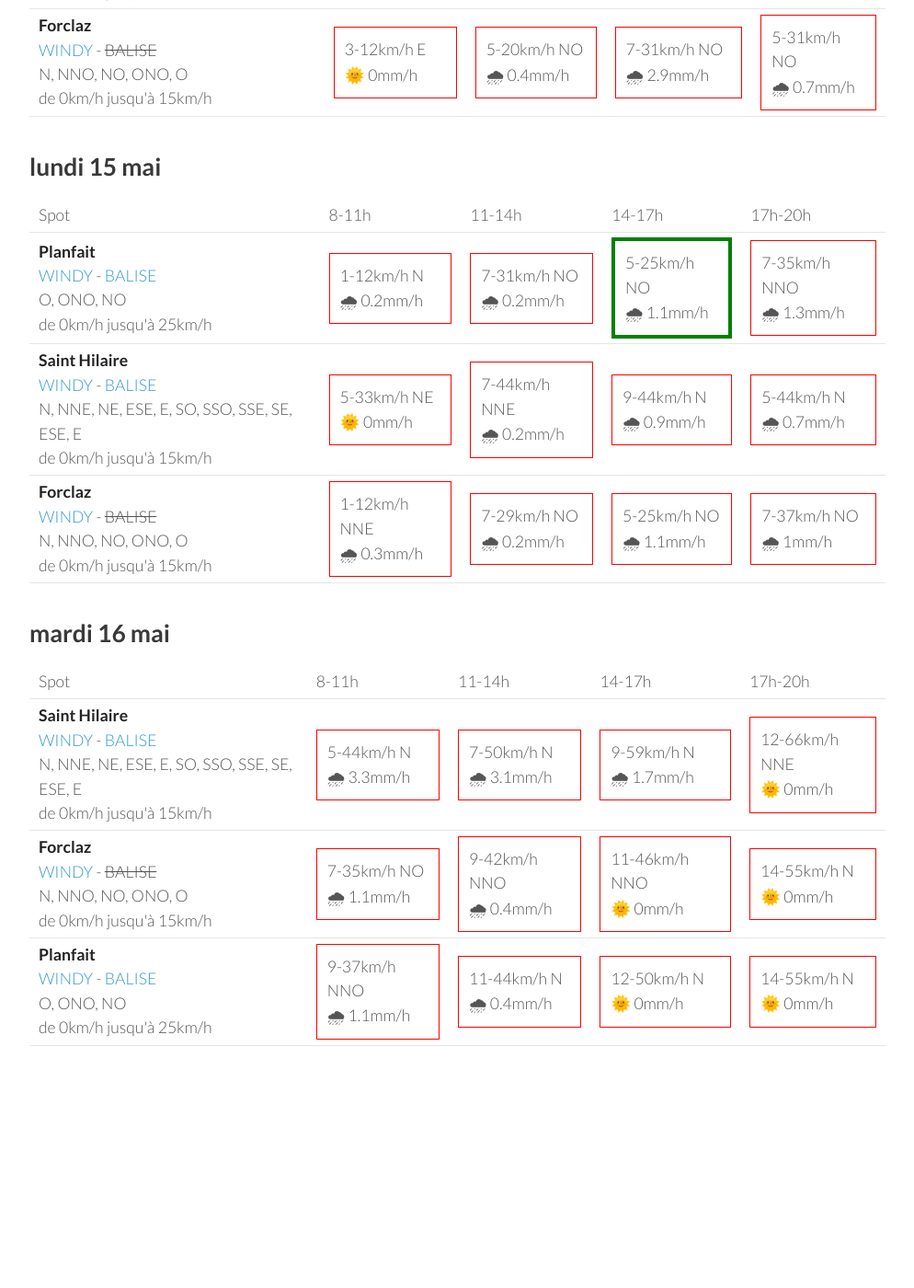
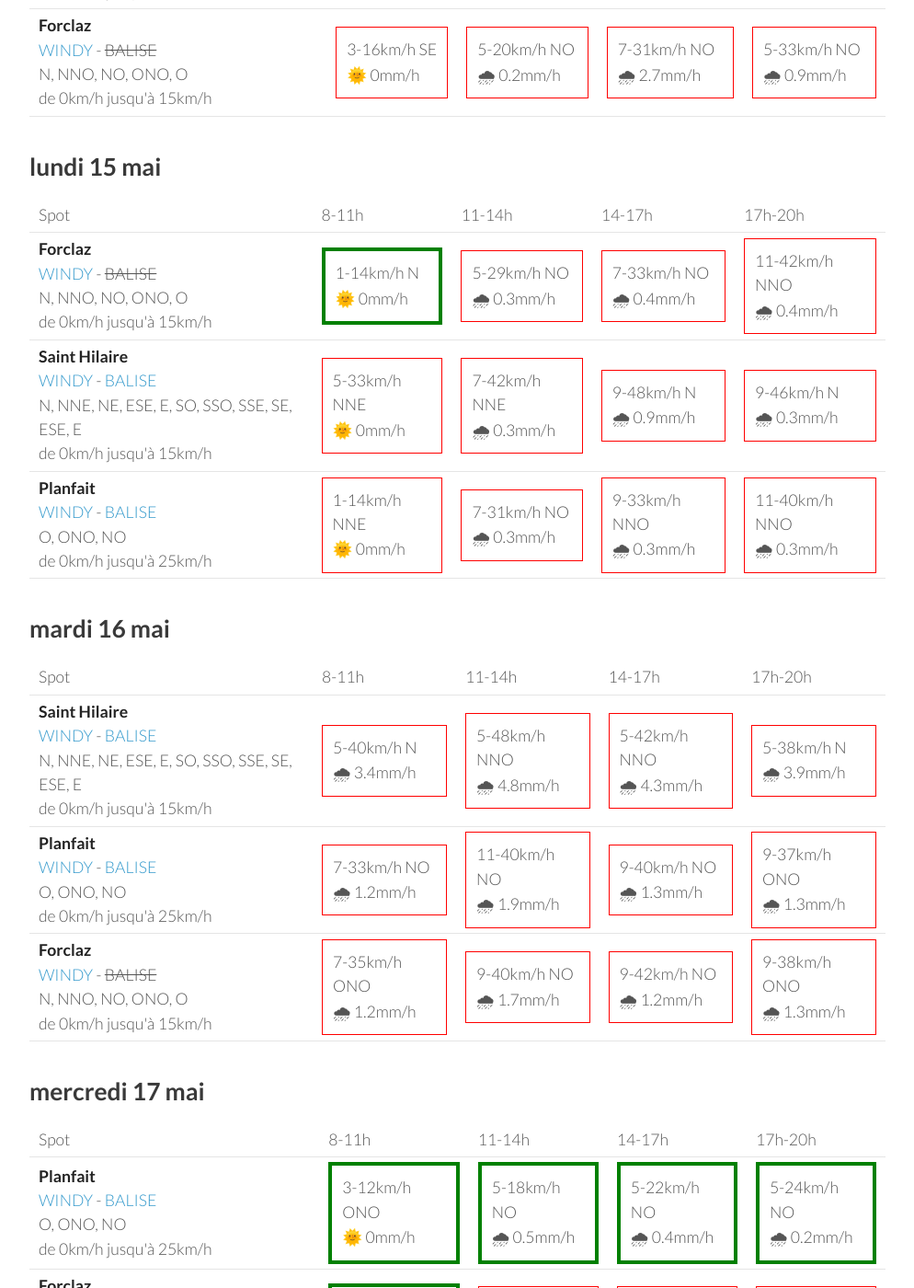
Before and after one commit to parapente-dans-le-nord/parapente-dans-le-nord.github.io, a Jekyll site: the page built from alpes_nord.markdown, in a window 1280 px wide and 1400 px high, scrolled down 1635 px. Shown: the whole window at 92% size, without its empty margins (26-1020 px from the left). Built offline with Jekyll 4.4.1, drawn with Linux system fonts in a browser that asks for light colours; before the commit the page ends 2900 px from its top, so only the background shows below that; some of the changed text lies outside the part shown.

Commit message:
update index.markdown

```diff
--- a/alpes_nord.markdown
+++ b/alpes_nord.markdown
@@ -116,30 +116,30 @@ page mise à jour le vendredi 12 mai 06:26
 <tr>
         <td><strong>Planfait</strong><br><a href="https://windy.com/45.853/6.223?45.415,6.223,8">WINDY</a> - <span class=""><a href="https://www.openwindmap.org/PP496">BALISE</a> </span><br> <span class="vent-favorable">O, ONO, NO</span><br><span class="force-vent">de 0km/h jusqu'à 25km/h</span> </td>
 
-            <td><div class="not-flyable"><p>1-12km/h E</p><p>🌞 0mm/h</p></div></td>
-            <td><div class="flyable"><p>5-20km/h NO</p><p>🌧 0.5mm/h</p></div></td>
-            <td><div class="not-flyable"><p>7-29km/h NO</p><p>🌧 2.8mm/h</p></div></td>
-            <td><div class="not-flyable"><p>5-29km/h NO</p><p>🌧 0.7mm/h</p></div></td>
+            <td><div class="not-flyable"><p>1-16km/h SE</p><p>🌞 0mm/h</p></div></td>
+            <td><div class="flyable"><p>5-20km/h NO</p><p>🌧 0.3mm/h</p></div></td>
+            <td><div class="not-flyable"><p>7-29km/h NNO</p><p>🌧 1.9mm/h</p></div></td>
+            <td><div class="not-flyable"><p>7-33km/h NO</p><p>🌧 0.9mm/h</p></div></td>
 
 
     </tr>
 <tr>
         <td><strong>Saint Hilaire</strong><br><a href="https://windy.com/45.307/5.888?45.087,5.889,9,m:eUFagkX">WINDY</a> - <span class=""><a href="http://www.balisemeteo.com/balise.php?idBalise=61">BALISE</a> </span><br> <span class="vent-favorable">N, NNE, NE, ESE, E, SO, SSO, SSE, SE, ESE, E</span><br><span class="force-vent">de 0km/h jusqu'à 15km/h</span> </td>
 
-            <td><div class="not-flyable"><p>1-16km/h NNE</p><p>🌞 0mm/h</p></div></td>
-            <td><div class="not-flyable"><p>3-24km/h NO</p><p>🌧 0.2mm/h</p></div></td>
-            <td><div class="not-flyable"><p>3-27km/h ONO</p><p>🌧 1.9mm/h</p></div></td>
-            <td><div class="not-flyable"><p>1-33km/h N</p><p>🌧 4.2mm/h</p></div></td>
+            <td><div class="not-flyable"><p>3-20km/h NE</p><p>🌞 0mm/h</p></div></td>
+            <td><div class="not-flyable"><p>5-27km/h N</p><p>🌧 0.3mm/h</p></div></td>
+            <td><div class="not-flyable"><p>5-29km/h NO</p><p>🌧 1.2mm/h</p></div></td>
+            <td><div class="not-flyable"><p>3-35km/h NNE</p><p>🌧 4.3mm/h</p></div></td>
 
 
     </tr>
 <tr>
         <td><strong>Forclaz</strong><br><a href="https://windy.com/45.814/6.247?45.375,6.246,8,m:eVwaglz">WINDY</a> - <span class="no-balise"> BALISE </span><br> <span class="vent-favorable">N, NNO, NO, ONO, O</span><br><span class="force-vent">de 0km/h jusqu'à 15km/h</span> </td>
 
-            <td><div class="not-flyable"><p>3-12km/h E</p><p>🌞 0mm/h</p></div></td>
-            <td><div class="not-flyable"><p>5-20km/h NO</p><p>🌧 0.4mm/h</p></div></td>
-            <td><div class="not-flyable"><p>7-31km/h NO</p><p>🌧 2.9mm/h</p></div></td>
-            <td><div class="not-flyable"><p>5-31km/h NO</p><p>🌧 0.7mm/h</p></div></td>
+            <td><div class="not-flyable"><p>3-16km/h SE</p><p>🌞 0mm/h</p></div></td>
+            <td><div class="not-flyable"><p>5-20km/h NO</p><p>🌧 0.2mm/h</p></div></td>
+            <td><div class="not-flyable"><p>7-31km/h NO</p><p>🌧 2.7mm/h</p></div></td>
+            <td><div class="not-flyable"><p>5-33km/h NO</p><p>🌧 0.9mm/h</p></div></td>
 
 
     </tr>
@@ -160,32 +160,32 @@ page mise à jour le vendredi 12 mai 06:26
       <td>17h-20h</td>
     </tr>
 <tr>
-        <td><strong>Planfait</strong><br><a href="https://windy.com/45.853/6.223?45.415,6.223,8">WINDY</a> - <span class=""><a href="https://www.openwindmap.org/PP496">BALISE</a> </span><br> <span class="vent-favorable">O, ONO, NO</span><br><span class="force-vent">de 0km/h jusqu'à 25km/h</span> </td>
+        <td><strong>Forclaz</strong><br><a href="https://windy.com/45.814/6.247?45.375,6.246,8,m:eVwaglz">WINDY</a> - <span class="no-balise"> BALISE </span><br> <span class="vent-favorable">N, NNO, NO, ONO, O</span><br><span class="force-vent">de 0km/h jusqu'à 15km/h</span> </td>
 
-            <td><div class="not-flyable"><p>1-12km/h N</p><p>🌧 0.2mm/h</p></div></td>
-            <td><div class="not-flyable"><p>7-31km/h NO</p><p>🌧 0.2mm/h</p></div></td>
-            <td><div class="flyable"><p>5-25km/h NO</p><p>🌧 1.1mm/h</p></div></td>
-            <td><div class="not-flyable"><p>7-35km/h NNO</p><p>🌧 1.3mm/h</p></div></td>
+            <td><div class="flyable"><p>1-14km/h N</p><p>🌞 0mm/h</p></div></td>
+            <td><div class="not-flyable"><p>5-29km/h NO</p><p>🌧 0.3mm/h</p></div></td>
+            <td><div class="not-flyable"><p>7-33km/h NO</p><p>🌧 0.4mm/h</p></div></td>
+            <td><div class="not-flyable"><p>11-42km/h NNO</p><p>🌧 0.4mm/h</p></div></td>
 
 
     </tr>
 <tr>
         <td><strong>Saint Hilaire</strong><br><a href="https://windy.com/45.307/5.888?45.087,5.889,9,m:eUFagkX">WINDY</a> - <span class=""><a href="http://www.balisemeteo.com/balise.php?idBalise=61">BALISE</a> </span><br> <span class="vent-favorable">N, NNE, NE, ESE, E, SO, SSO, SSE, SE, ESE, E</span><br><span class="force-vent">de 0km/h jusqu'à 15km/h</span> </td>
 
-            <td><div class="not-flyable"><p>5-33km/h NE</p><p>🌞 0mm/h</p></div></td>
-            <td><div class="not-flyable"><p>7-44km/h NNE</p><p>🌧 0.2mm/h</p></div></td>
-            <td><div class="not-flyable"><p>9-44km/h N</p><p>🌧 0.9mm/h</p></div></td>
-            <td><div class="not-flyable"><p>5-44km/h N</p><p>🌧 0.7mm/h</p></div></td>
+            <td><div class="not-flyable"><p>5-33km/h NNE</p><p>🌞 0mm/h</p></div></td>
+            <td><div class="not-flyable"><p>7-42km/h NNE</p><p>🌧 0.3mm/h</p></div></td>
+            <td><div class="not-flyable"><p>9-48km/h N</p><p>🌧 0.9mm/h</p></div></td>
+            <td><div class="not-flyable"><p>9-46km/h N</p><p>🌧 0.3mm/h</p></div></td>
 
 
     </tr>
 <tr>
-        <td><strong>Forclaz</strong><br><a href="https://windy.com/45.814/6.247?45.375,6.246,8,m:eVwaglz">WINDY</a> - <span class="no-balise"> BALISE </span><br> <span class="vent-favorable">N, NNO, NO, ONO, O</span><br><span class="force-vent">de 0km/h jusqu'à 15km/h</span> </td>
+        <td><strong>Planfait</strong><br><a href="https://windy.com/45.853/6.223?45.415,6.223,8">WINDY</a> - <span class=""><a href="https://www.openwindmap.org/PP496">BALISE</a> </span><br> <span class="vent-favorable">O, ONO, NO</span><br><span class="force-vent">de 0km/h jusqu'à 25km/h</span> </td>
 
-            <td><div class="not-flyable"><p>1-12km/h NNE</p><p>🌧 0.3mm/h</p></div></td>
-            <td><div class="not-flyable"><p>7-29km/h NO</p><p>🌧 0.2mm/h</p></div></td>
-            <td><div class="not-flyable"><p>5-25km/h NO</p><p>🌧 1.1mm/h</p></div></td>
-            <td><div class="not-flyable"><p>7-37km/h NO</p><p>🌧 1mm/h</p></div></td>
+            <td><div class="not-flyable"><p>1-14km/h NNE</p><p>🌞 0mm/h</p></div></td>
+            <td><div class="not-flyable"><p>7-31km/h NO</p><p>🌧 0.3mm/h</p></div></td>
+            <td><div class="not-flyable"><p>9-33km/h NNO</p><p>🌧 0.3mm/h</p></div></td>
+            <td><div class="not-flyable"><p>11-40km/h NNO</p><p>🌧 0.3mm/h</p></div></td>
 
 
     </tr>
@@ -208,30 +208,30 @@ page mise à jour le vendredi 12 mai 06:26
 <tr>
         <td><strong>Saint Hilaire</strong><br><a href="https://windy.com/45.307/5.888?45.087,5.889,9,m:eUFagkX">WINDY</a> - <span class=""><a href="http://www.balisemeteo.com/balise.php?idBalise=61">BALISE</a> </span><br> <span class="vent-favorable">N, NNE, NE, ESE, E, SO, SSO, SSE, SE, ESE, E</span><br><span class="force-vent">de 0km/h jusqu'à 15km/h</span> </td>
 
-            <td><div class="not-flyable"><p>5-44km/h N</p><p>🌧 3.3mm/h</p></div></td>
-            <td><div class="not-flyable"><p>7-50km/h N</p><p>🌧 3.1mm/h</p></div></td>
-            <td><div class="not-flyable"><p>9-59km/h N</p><p>🌧 1.7mm/h</p></div></td>
-            <td><div class="not-flyable"><p>12-66km/h NNE</p><p>🌞 0mm/h</p></div></td>
+            <td><div class="not-flyable"><p>5-40km/h N</p><p>🌧 3.4mm/h</p></div></td>
+            <td><div class="not-flyable"><p>5-48km/h NNO</p><p>🌧 4.8mm/h</p></div></td>
+            <td><div class="not-flyable"><p>5-42km/h NNO</p><p>🌧 4.3mm/h</p></div></td>
+            <td><div class="not-flyable"><p>5-38km/h N</p><p>🌧 3.9mm/h</p></div></td>
+
+
+    </tr>
+<tr>
+        <td><strong>Planfait</strong><br><a href="https://windy.com/45.853/6.223?45.415,6.223,8">WINDY</a> - <span class=""><a href="https://www.openwindmap.org/PP496">BALISE</a> </span><br> <span class="vent-favorable">O, ONO, NO</span><br><span class="force-vent">de 0km/h jusqu'à 25km/h</span> </td>
+
+            <td><div class="not-flyable"><p>7-33km/h NO</p><p>🌧 1.2mm/h</p></div></td>
+            <td><div class="not-flyable"><p>11-40km/h NO</p><p>🌧 1.9mm/h</p></div></td>
+            <td><div class="not-flyable"><p>9-40km/h NO</p><p>🌧 1.3mm/h</p></div></td>
+            <td><div class="not-flyable"><p>9-37km/h ONO</p><p>🌧 1.3mm/h</p></div></td>
 
 
     </tr>
 <tr>
         <td><strong>Forclaz</strong><br><a href="https://windy.com/45.814/6.247?45.375,6.246,8,m:eVwaglz">WINDY</a> - <span class="no-balise"> BALISE </span><br> <span class="vent-favorable">N, NNO, NO, ONO, O</span><br><span class="force-vent">de 0km/h jusqu'à 15km/h</span> </td>
 
-            <td><div class="not-flyable"><p>7-35km/h NO</p><p>🌧 1.1mm/h</p></div></td>
-            <td><div class="not-flyable"><p>9-42km/h NNO</p><p>🌧 0.4mm/h</p></div></td>
-            <td><div class="not-flyable"><p>11-46km/h NNO</p><p>🌞 0mm/h</p></div></td>
-            <td><div class="not-flyable"><p>14-55km/h N</p><p>🌞 0mm/h</p></div></td>
-
-
-    </tr>
-<tr>
-        <td><strong>Planfait</strong><br><a href="https://windy.com/45.853/6.223?45.415,6.223,8">WINDY</a> - <span class=""><a href="https://www.openwindmap.org/PP496">BALISE</a> </span><br> <span class="vent-favorable">O, ONO, NO</span><br><span class="force-vent">de 0km/h jusqu'à 25km/h</span> </td>
-
-            <td><div class="not-flyable"><p>9-37km/h NNO</p><p>🌧 1.1mm/h</p></div></td>
-            <td><div class="not-flyable"><p>11-44km/h N</p><p>🌧 0.4mm/h</p></div></td>
-            <td><div class="not-flyable"><p>12-50km/h N</p><p>🌞 0mm/h</p></div></td>
-            <td><div class="not-flyable"><p>14-55km/h N</p><p>🌞 0mm/h</p></div></td>
+            <td><div class="not-flyable"><p>7-35km/h ONO</p><p>🌧 1.2mm/h</p></div></td>
+            <td><div class="not-flyable"><p>9-40km/h NO</p><p>🌧 1.7mm/h</p></div></td>
+            <td><div class="not-flyable"><p>9-42km/h NO</p><p>🌧 1.2mm/h</p></div></td>
+            <td><div class="not-flyable"><p>9-38km/h ONO</p><p>🌧 1.3mm/h</p></div></td>
 
 
     </tr>
@@ -239,3 +239,49 @@ page mise à jour le vendredi 12 mai 06:26
 </tbody>
 </table>
 {:/}
+## mercredi 17 mai
+
+{::nomarkdown}
+<table>
+  <tbody>
+    <tr>
+      <td>Spot</td>
+      <td>8-11h</td>
+      <td>11-14h</td>
+      <td>14-17h</td>
+      <td>17h-20h</td>
+    </tr>
+<tr>
+        <td><strong>Planfait</strong><br><a href="https://windy.com/45.853/6.223?45.415,6.223,8">WINDY</a> - <span class=""><a href="https://www.openwindmap.org/PP496">BALISE</a> </span><br> <span class="vent-favorable">O, ONO, NO</span><br><span class="force-vent">de 0km/h jusqu'à 25km/h</span> </td>
+
+            <td><div class="flyable"><p>3-12km/h ONO</p><p>🌞 0mm/h</p></div></td>
+            <td><div class="flyable"><p>5-18km/h NO</p><p>🌧 0.5mm/h</p></div></td>
+            <td><div class="flyable"><p>5-22km/h NO</p><p>🌧 0.4mm/h</p></div></td>
+            <td><div class="flyable"><p>5-24km/h NO</p><p>🌧 0.2mm/h</p></div></td>
+
+
+    </tr>
+<tr>
+        <td><strong>Forclaz</strong><br><a href="https://windy.com/45.814/6.247?45.375,6.246,8,m:eVwaglz">WINDY</a> - <span class="no-balise"> BALISE </span><br> <span class="vent-favorable">N, NNO, NO, ONO, O</span><br><span class="force-vent">de 0km/h jusqu'à 15km/h</span> </td>
+
+            <td><div class="flyable"><p>3-12km/h NO</p><p>🌞 0mm/h</p></div></td>
+            <td><div class="not-flyable"><p>5-18km/h NO</p><p>🌧 0.6mm/h</p></div></td>
+            <td><div class="not-flyable"><p>5-22km/h NO</p><p>🌧 0.4mm/h</p></div></td>
+            <td><div class="not-flyable"><p>5-25km/h NO</p><p>🌞 0mm/h</p></div></td>
+
+
+    </tr>
+<tr>
+        <td><strong>Saint Hilaire</strong><br><a href="https://windy.com/45.307/5.888?45.087,5.889,9,m:eUFagkX">WINDY</a> - <span class=""><a href="http://www.balisemeteo.com/balise.php?idBalise=61">BALISE</a> </span><br> <span class="vent-favorable">N, NNE, NE, ESE, E, SO, SSO, SSE, SE, ESE, E</span><br><span class="force-vent">de 0km/h jusqu'à 15km/h</span> </td>
+
+            <td><div class="not-flyable"><p>5-27km/h N</p><p>🌞 0mm/h</p></div></td>
+            <td><div class="not-flyable"><p>5-29km/h N</p><p>🌧 0.5mm/h</p></div></td>
+            <td><div class="not-flyable"><p>5-29km/h N</p><p>🌧 0.3mm/h</p></div></td>
+            <td><div class="not-flyable"><p>5-27km/h N</p><p>🌞 0mm/h</p></div></td>
+
+
+    </tr>
+
+</tbody>
+</table>
+{:/}
```
Also changed, not shown: other parts of alpes_nord.markdown (+1 -1 lines).
